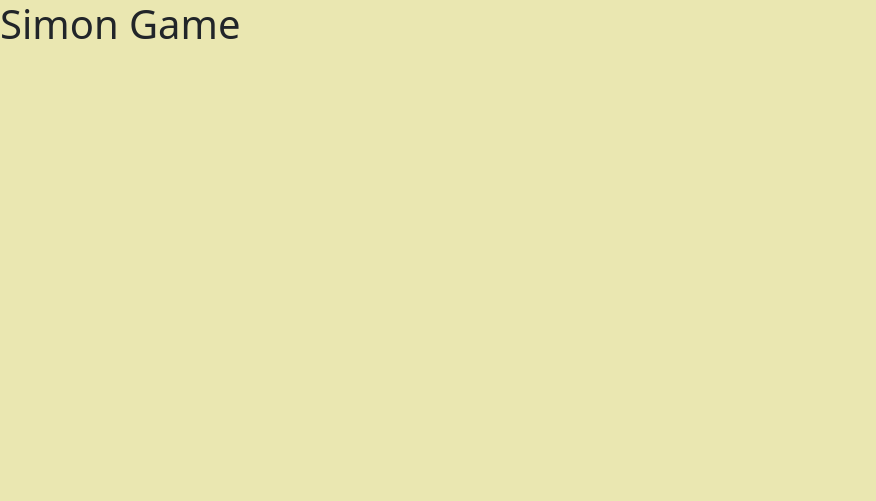
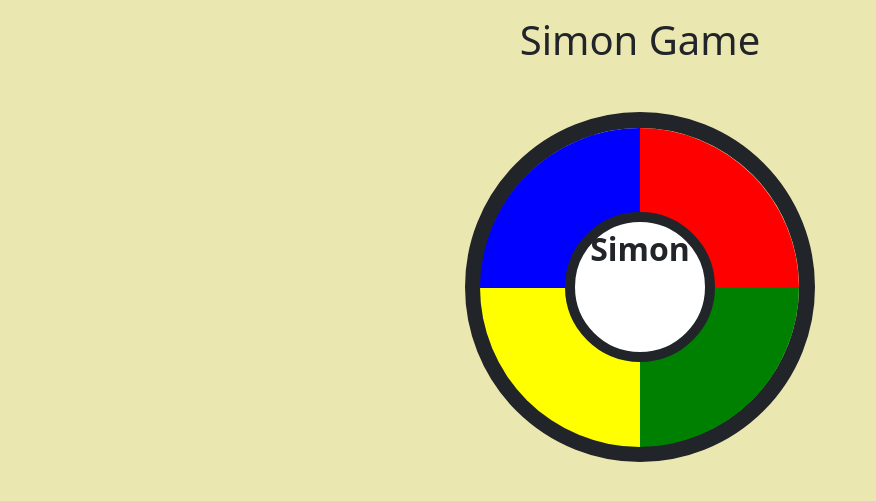
Before and after one commit to nkp1111/freeCodeCamp-expressJs-projects, a Node server app: page / in a window 1280 px wide. Shown: the top 501 px of the page, without its empty margins (0-876 px from the left). Run offline with Node 20, Linux system fonts and the light colour scheme.

Commit message:
Feat: add initial game board

```diff
--- a/4-simon-game/public/style.css
+++ b/4-simon-game/public/style.css
@@ -1,3 +1,70 @@
 body {
   background: #EAE7B1;
 }
+
+.main-heading {
+  margin: 1rem auto 3rem;
+  text-align: center;
+}
+
+.container {
+  margin: auto;
+  width: 350px;
+  border-radius: 50%;
+  height: 350px;
+  border: 16px solid;
+  position: relative;
+}
+
+.color {
+  width: 160px;
+  height: 160px;
+  position: absolute;
+}
+
+.red {
+  border-radius: 0 100% 0 0;
+  right: 0;
+  top: 0;
+  background: red;
+}
+
+.green {
+  border-radius: 0 0 100% 0;
+  right: 0;
+  top: 50%;
+  background: green;
+}
+
+.yellow {
+  border-radius: 0 0 0 100%;
+  right: 50%;
+  top: 50%;
+  background: yellow;
+}
+
+.blue {
+  border-radius: 100% 0 0 0;
+  right: 50%;
+  top: 0;
+  background: blue;
+}
+
+.game-control {
+  width: 150px;
+  height: 150px;
+  border-radius: 50%;
+  background: #fff;
+  position: absolute;
+  top: 50%;
+  left: 50%;
+  transform: translate(-50%, -50%);
+  z-index: 5000;
+  border: 10px solid;
+}
+
+.center-head {
+  font-weight: bold;
+  text-align: center;
+  margin-top: .5rem;
+}
--- a/4-simon-game/views/index.ejs
+++ b/4-simon-game/views/index.ejs
@@ -20,7 +20,20 @@
 </head>
 
 <body>
-  <h1>Simon Game</h1>
+  <h1 class="main-heading">Simon Game</h1>
+
+  <main>
+    <div class="container">
+      <div class="game-control">
+        <h2 class="center-head">Simon</h2>
+      </div>
+      <div class="color red"></div>
+      <div class="color green"></div>
+      <div class="color yellow"></div>
+      <div class="color blue"></div>
+    </div>
+
+  </main>
 </body>
 
 </html>
```
